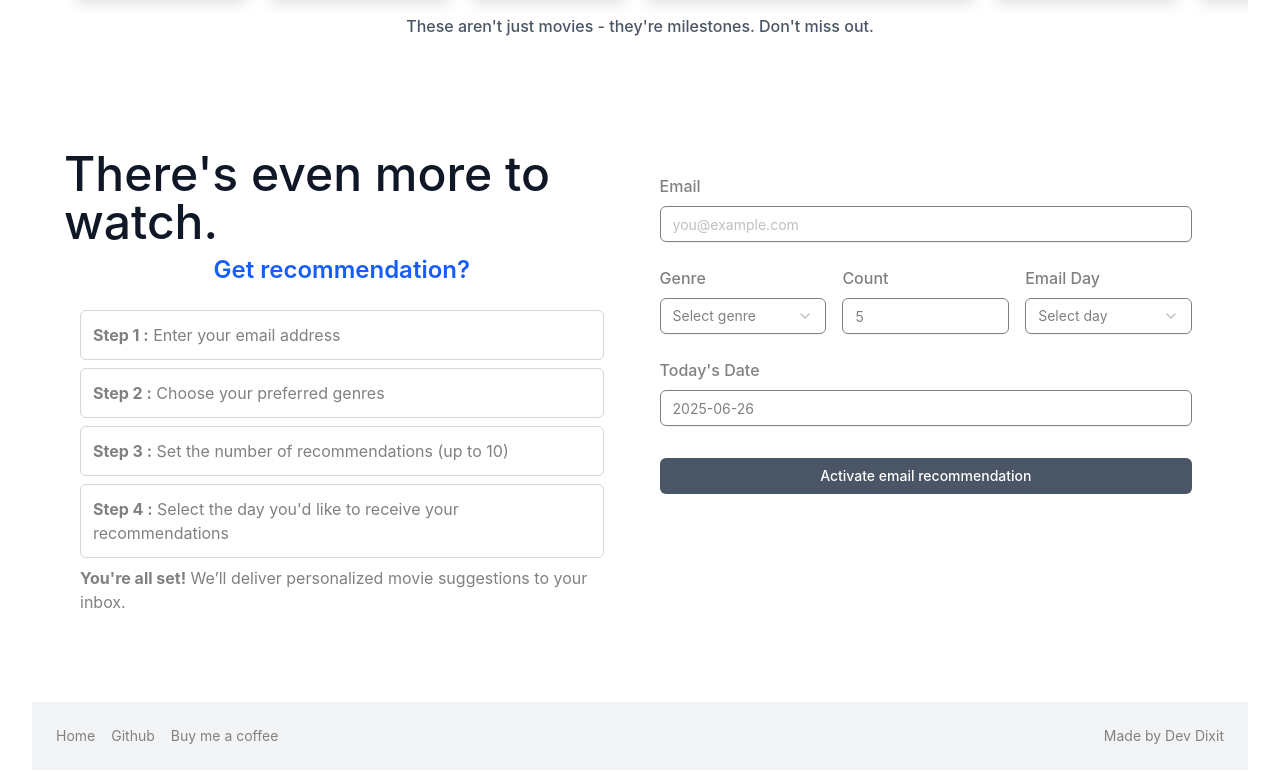
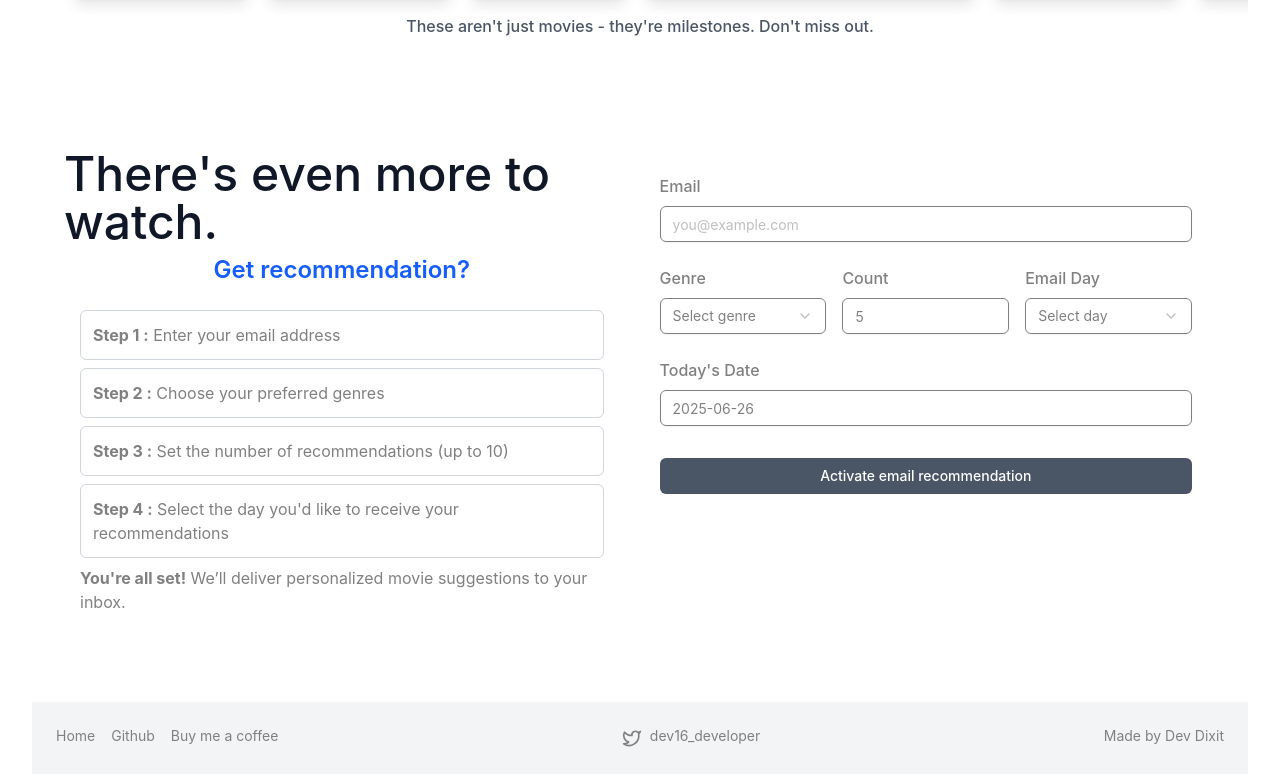
Before and after one commit to devdixit-dev/Movie-Match, a React (Vite) app in the folder client/: page / in a window 1280 px wide. Shown: the part 718-1492 px from the top of the page. Built offline with nearby package versions, Linux system fonts and the light colour scheme.

Commit message:
some UI changes

```diff
--- a/client/src/components/app/Footer.tsx
+++ b/client/src/components/app/Footer.tsx
@@ -1,3 +1,4 @@
+import { Twitter } from "lucide-react"
 
 const Footer = () => {
   return (
@@ -9,6 +10,9 @@ const Footer = () => {
           <a href="/" className="hover:text-blue-500">Buy me a coffee</a>
         </div>
       </div>
+      <div className="text-sm">
+        <a href="https://x.com/dev16_developer" target="_blank" className="flex gap-2 text-center"><Twitter width={20} />dev16_developer</a>
+      </div>
       <div>
         <p className="flex text-sm">Made by Dev Dixit</p>
       </div>
--- a/client/src/index.css
+++ b/client/src/index.css
@@ -1,4 +1,11 @@
-/* styles.css or global styles */
+@import "tailwindcss";
+
+:root {
+  font-family: 'Inter', system-ui, Avenir, Helvetica, Arial, sans-serif;
+  color: gray;
+  background-color: rgb(255, 255, 255);
+}
+
 .scrollbar-hide::-webkit-scrollbar {
   display: none;
 }
@@ -6,11 +13,3 @@
   -ms-overflow-style: none;
   scrollbar-width: none;
 }
-
-@import "tailwindcss";
-
-:root {
-  font-family: 'Inter', system-ui, Avenir, Helvetica, Arial, sans-serif;
-  color: gray;
-  background-color: rgb(255, 255, 255);
-}
```
